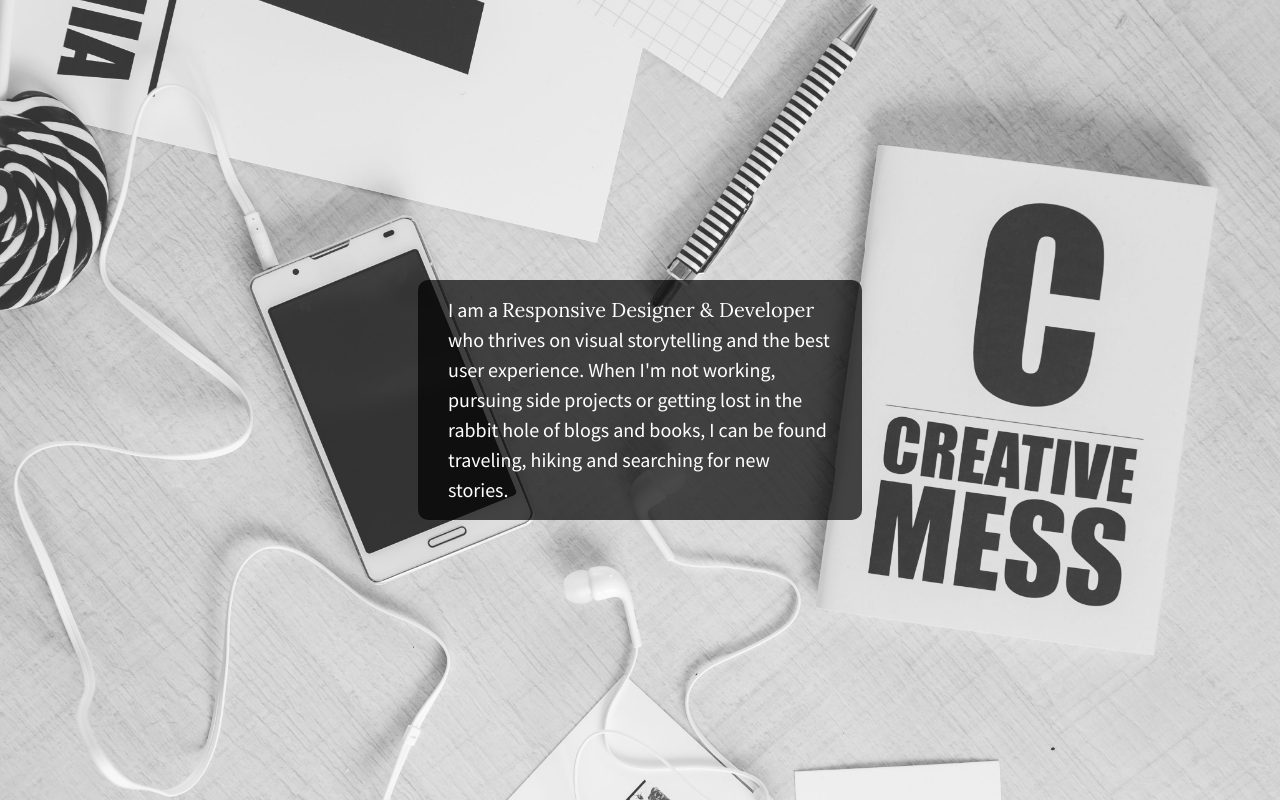
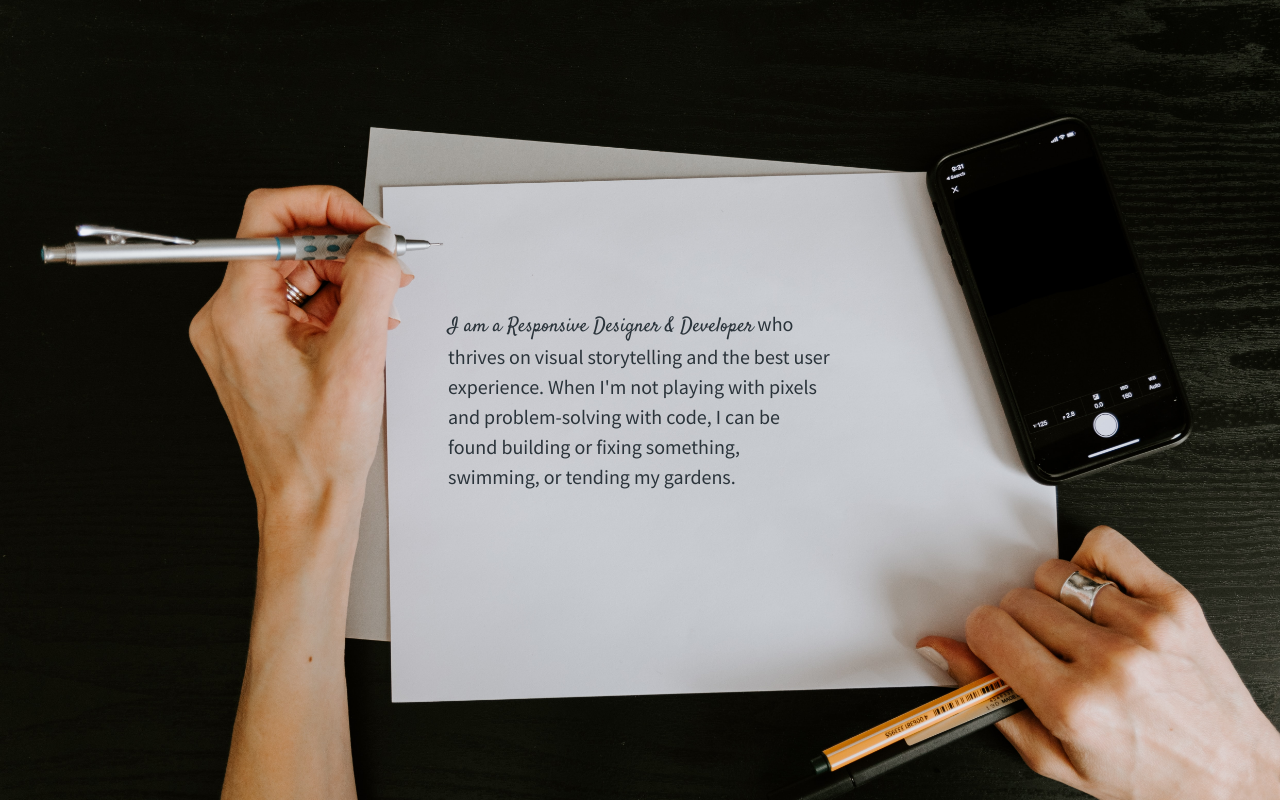
Before and after one commit to sapientdaisy/center-flexbox-2, a plain HTML site: page index.html in a window 1280 px wide. Drawn offline with nearby package versions, Linux system fonts and the light colour scheme.

Commit message:
Changed cover image, #content content, added display font

```diff
--- a/css/main.css
+++ b/css/main.css
@@ -99,7 +99,7 @@ textarea {
 /*Large Background Image*/
 html {
     height: 100%;
-    background: url(../img/bkgd2.jpg) no-repeat center center fixed;
+    background: url(../img/background-1.jpg) no-repeat center center fixed;
     background-size: cover;
    /* set height to 100% - these are important for allowing content to vertically align */
 }
@@ -108,6 +108,20 @@ body {
     /* set height to 100% - these are important for allowing content to vertically align */
     height: 100%;
 }
+
+
+p   {
+    color: #2b343b;
+    font-family: 'Source Sans Pro', sans-serif;
+    font-weight: 300;
+    font-size: 1.25em;
+    line-height: 1.5em;
+}
+
+#content p span {
+     font-family: 'Satisfy', cursive;
+}
+
 
 .wrapper {
     /* set the display to flex and use the justify-content & align-items properties to center all child elements on the page */
@@ -119,16 +133,11 @@ body {
     align-items: center;
 }
 
-#content {
+ #content {
     /* set the display to flex and use the justify-content & align-items properties to center the text within the div*/
 
-    background: #222;
-    background:rgba(0,0,0,0.7);
-    color: #fff;
-    font-family: 'Source Sans Pro', sans-serif;
-    font-weight: 300;
-    font-size: 1.25em;
-    line-height: 1.5em;
+
+    background:rgba(0,0,0,0);
     border-radius: 10px;
     padding: 0px 30px;
     width: 30%;
@@ -138,9 +147,6 @@ body {
     align-items: center;
 }
 
-#content p span {
-    font-family: 'Lora', sans-serif;
-}
 
 
 
--- a/index.html
+++ b/index.html
@@ -14,6 +14,9 @@
         <link rel="stylesheet" href="css/main.css">
         <script src="js/vendor/modernizr-2.8.3.min.js"></script>
         <link href="https://fonts.googleapis.com/css?family=Lora|Source+Sans+Pro:400,700" rel="stylesheet">
+        <link rel="preconnect" href="https://fonts.googleapis.com">
+        <link rel="preconnect" href="https://fonts.gstatic.com" crossorigin>
+        <link href="https://fonts.googleapis.com/css2?family=Satisfy&display=swap" rel="stylesheet">
     </head>
     <body>
         <!--[if lt IE 8]>
@@ -23,8 +26,14 @@
         <!-- Add your site or application content here -->
 
         <section class="wrapper">
+
+
             <div id="content">
-                <p>I am a <span>Responsive Designer & Developer</span> who thrives on visual storytelling and the best user experience. When I'm not working, pursuing side projects or getting lost in the rabbit hole of blogs and books, I can be found traveling, hiking and searching for new stories.</p>
+
+                <p><span>I am a Responsive Designer & Developer</span> who thrives
+                    on visual storytelling and the best user experience. When I'm not playing
+                    with pixels and problem-solving with code,
+                    I can be found building or fixing something, swimming, or tending my gardens.</p>
             </div>
         </section>
 
```
Also changed, not shown: img/background-1.jpg (added).
